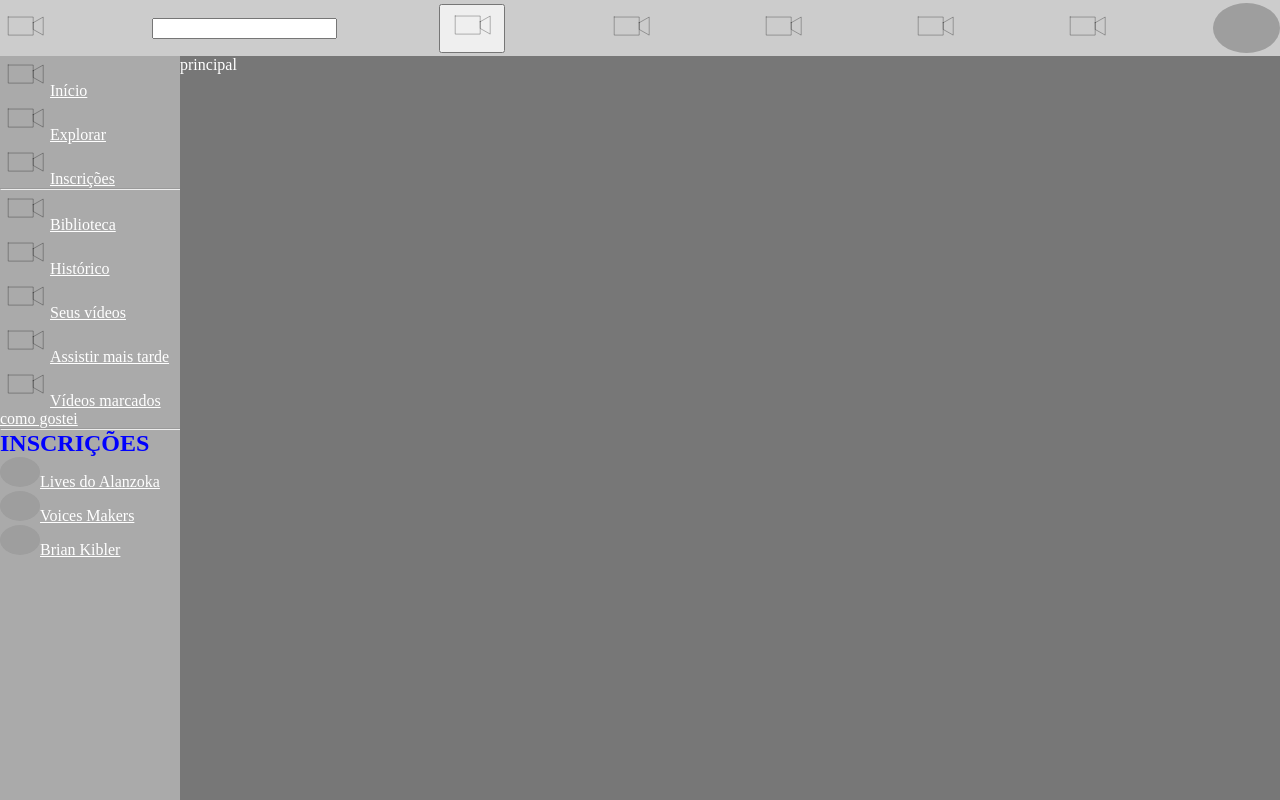
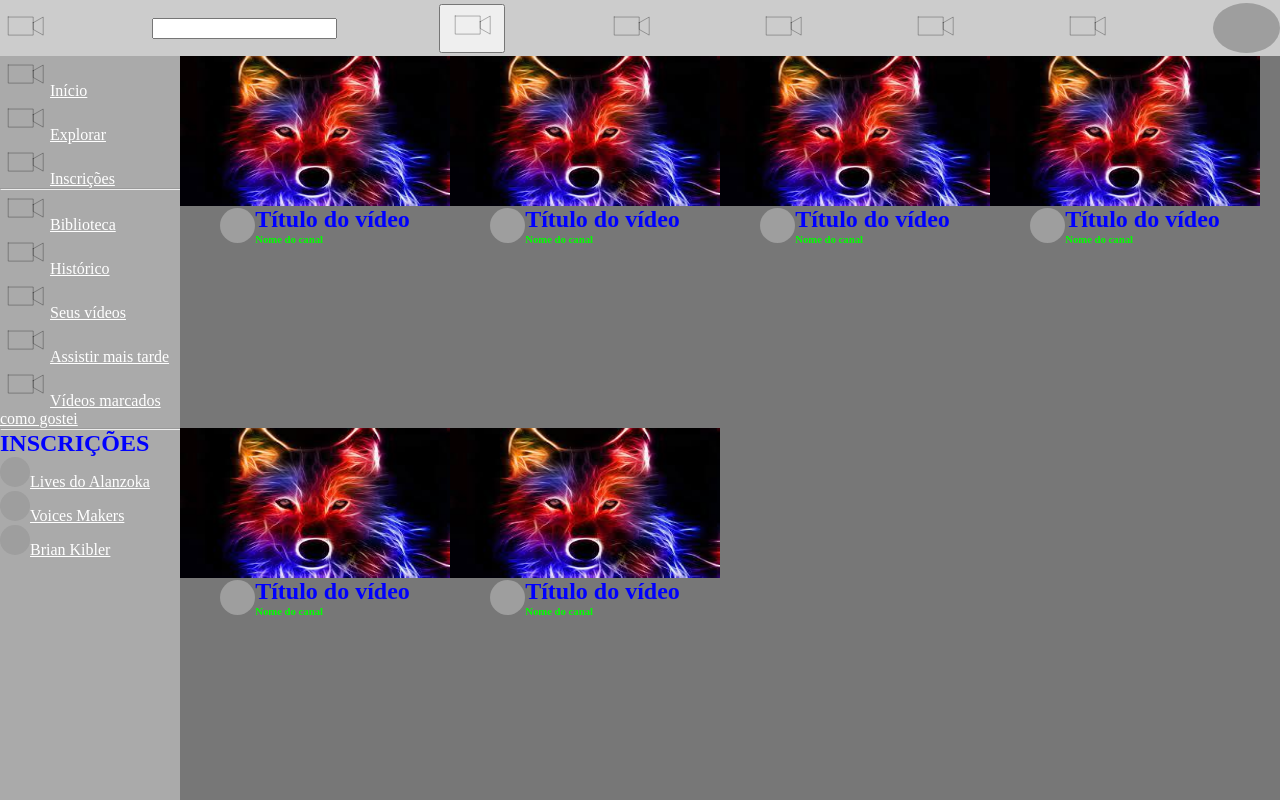
Before and after one commit to William-Reticena/youtube-clone, a React (Create React App) app: page / in a window 1280 px wide. Built offline with nearby package versions, Linux system fonts and the light colour scheme; grey boxes are pictures that could not be loaded.

Commit message:
:lipstick: doing ui of the VideoContainer

```diff
--- a/src/pages/main/index.js
+++ b/src/pages/main/index.js
@@ -3,6 +3,7 @@ import { Link } from "react-router-dom";
 import { Header } from './header';
 import { MainContent } from "./main-content";
 import { NavBar } from "./nav-bar";
+import { VideoContainer } from "./video-container";
 import {
   Avatar,
   Button,
@@ -12,6 +13,8 @@ import {
   Typograph,
 } from '../../ui/components';
 import { VideoIcon } from '../../ui/icons';
+
+import lobo from '../../images/lobo-colorido.jpg'
 
 const Main = () => (
   <Grid direction='column'>
@@ -102,7 +105,9 @@ const Main = () => (
 
         <Row fullwidth>
           <MainContent>
-            principal
+            {[1,2,3,4,5,6,].map(item => (
+              <VideoContainer src={lobo} />
+            ))}
           </MainContent>
         </Row>
       </Grid>
--- a/src/pages/main/main-content/index.js
+++ b/src/pages/main/main-content/index.js
@@ -2,6 +2,8 @@ import styled from "styled-components";
 
 export const MainContent = styled.main`
   background: #777;
+  display: flex;
+  flex-wrap: wrap;
   // grid-area: mainContent;
   // grid-column: 2;
   // grid-row: 2/4;
--- /dev/null
+++ b/src/pages/main/video-container/index.js
@@ -0,0 +1,39 @@
+import styled from "styled-components";
+import { Avatar, Typograph } from '../../../ui/components';
+
+export const VideoContainer = ({ src }) => (
+  <VideoContainerWrapper>
+    <VideoThumb src={src} />
+
+    <Container>
+      <Avatar height='35px' />
+
+      <VideoInfo>
+        <Typograph variant='h2'>Título do vídeo</Typograph>
+        <Typograph variant='h6'>Nome do canal</Typograph>
+      </VideoInfo>
+    </Container>
+  </VideoContainerWrapper>
+);
+
+const VideoContainerWrapper = styled.div`
+  align-items: center;
+  display: flex;
+  flex-direction: column;
+  height: fit-content;
+`;
+
+const VideoThumb = styled.img.attrs(props => ({
+  alt: '',
+  src: props.src
+}))`
+  height: 150px;
+  width: 270px;
+`;
+
+const Container = styled.div`
+  align-items: center;
+  display: flex;
+`;
+
+const VideoInfo = styled.div``;
--- a/src/ui/components/avatar/index.js
+++ b/src/ui/components/avatar/index.js
@@ -9,4 +9,5 @@ export const Avatar = (props) => (
 const AvatarWrapper = styled.img`
   border-radius: 50%;
   height: ${props => props.height || '50px'};
+  width: ${props => props.height};
 `;
--- a/src/ui/components/grid/index.js
+++ b/src/ui/components/grid/index.js
@@ -12,7 +12,7 @@ const GridWrapper = styled.div`
   display: flex;
   flex-direction: ${({ direction }) => direction || 'row'};
   height: 100%;
-  // width: 100vw;
+  width: 100%;
   // grid: 'header' min-content
   //       'navBar' min-content
   //       'mainContent' 1fr
--- a/src/ui/components/typograph/index.js
+++ b/src/ui/components/typograph/index.js
@@ -20,9 +20,15 @@ const H2 = styled.h2`
   color: #00f;
 `;
 
+const H6 = styled.h6`
+// display: block;
+color: #0f0;
+`;
+
 const variants = {
   'h1': H1,
-  'h2': H2
+  'h2': H2,
+  'h6': H6,
 };
 
 Typograph.defaultProps = {
```
Also changed, not shown: src/images/lobo-colorido.jpg (added).
